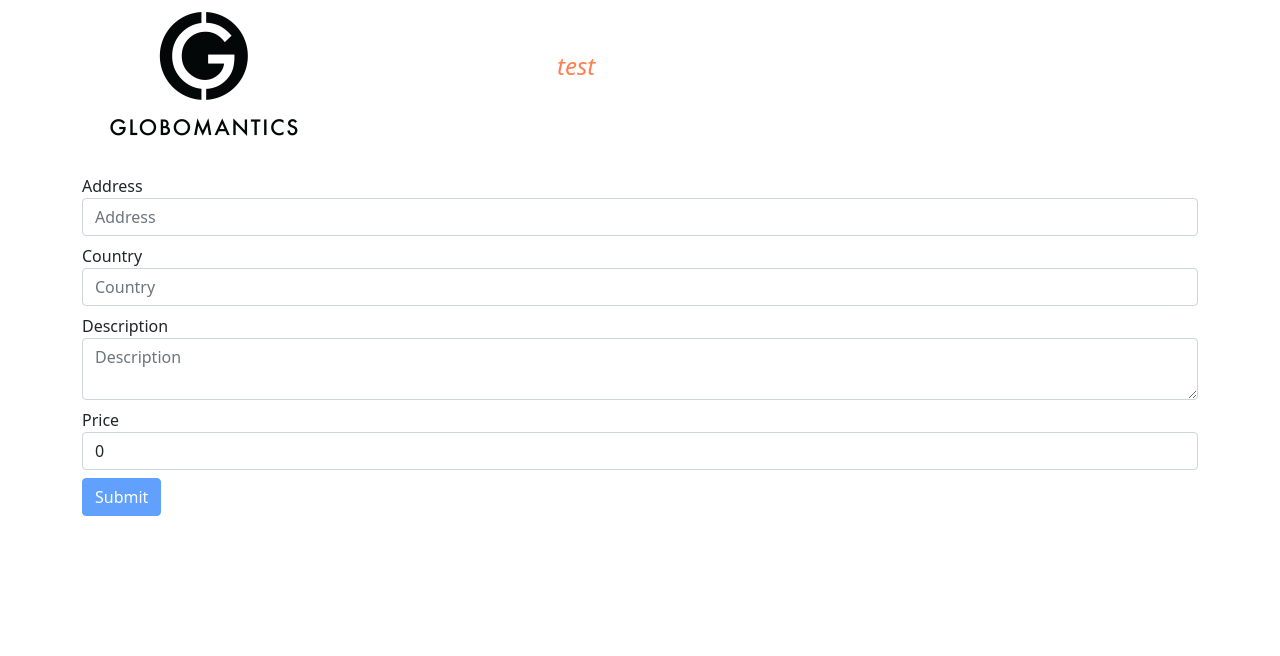
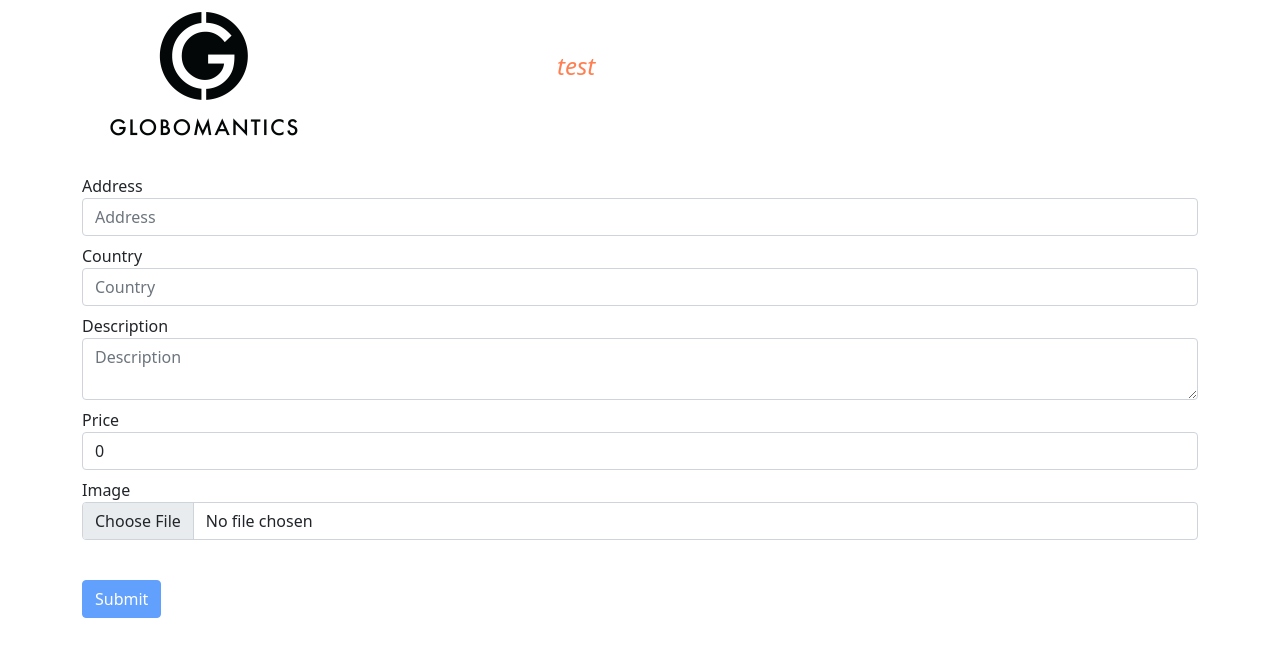
Before and after one commit to Josvany/Net6AndRect, a React (Create React App) app in the folder reactweb/: page /house/add in a window 1280 px wide. Shown: the top 656 px of the page. Built offline with nearby package versions, Linux system fonts and the light colour scheme.

Commit message:
agregar funcion insertar imagen

```diff
--- a/reactweb/src/house/HouseForm.tsx
+++ b/reactweb/src/house/HouseForm.tsx
@@ -1,4 +1,5 @@
 import { useState } from "react";
+import toBase64 from "../toBase64";
 import { House } from "../types/house"
 
 type Args = {
@@ -14,6 +15,12 @@ const HouseForm = ({ house, submitted} : Args) =>
         e.preventDefault();
         submitted(houseState);
     };
+
+    const onFileSelected = async (e: React.ChangeEvent<HTMLInputElement>)
+      :Promise<void> => {
+        e.preventDefault();
+        e.target.files && e.target.files[0] && setHouseState({...houseState, photo: await toBase64(e.target.files[0])});
+      };
 
     return (
         <form className="mt-2">
@@ -64,12 +71,20 @@ const HouseForm = ({ house, submitted} : Args) =>
           }
         />
       </div>
+      <div className="form-group mt-2">
+        <label htmlFor="image">Image</label>
+        <input
+          id="image"
+          type="file"
+          className="form-control"
+          onChange={onFileSelected}
+        />
+      </div>
+      <div className="mt-2">
+        <img src={houseState.photo}></img>
+      </div>
 
-      <button
-        className="btn btn-primary mt-2"
-        disabled={!houseState.address }
-        onClick={onSubmit}
-      >
+      <button className="btn btn-primary mt-2" disabled={!houseState.address } onClick={onSubmit}>
         Submit
       </button>
     </form>
--- /dev/null
+++ b/reactweb/src/toBase64.ts
@@ -0,0 +1,10 @@
+const toBase64 = (file: File): Promise<string> => {
+  return new Promise((resolve, reject) => {
+    const fileReader = new FileReader();
+    fileReader.onload = () => resolve(fileReader.result as string);
+    fileReader.onerror = () => reject();
+    fileReader.readAsDataURL(file);
+  });
+};
+
+export default toBase64;
```
